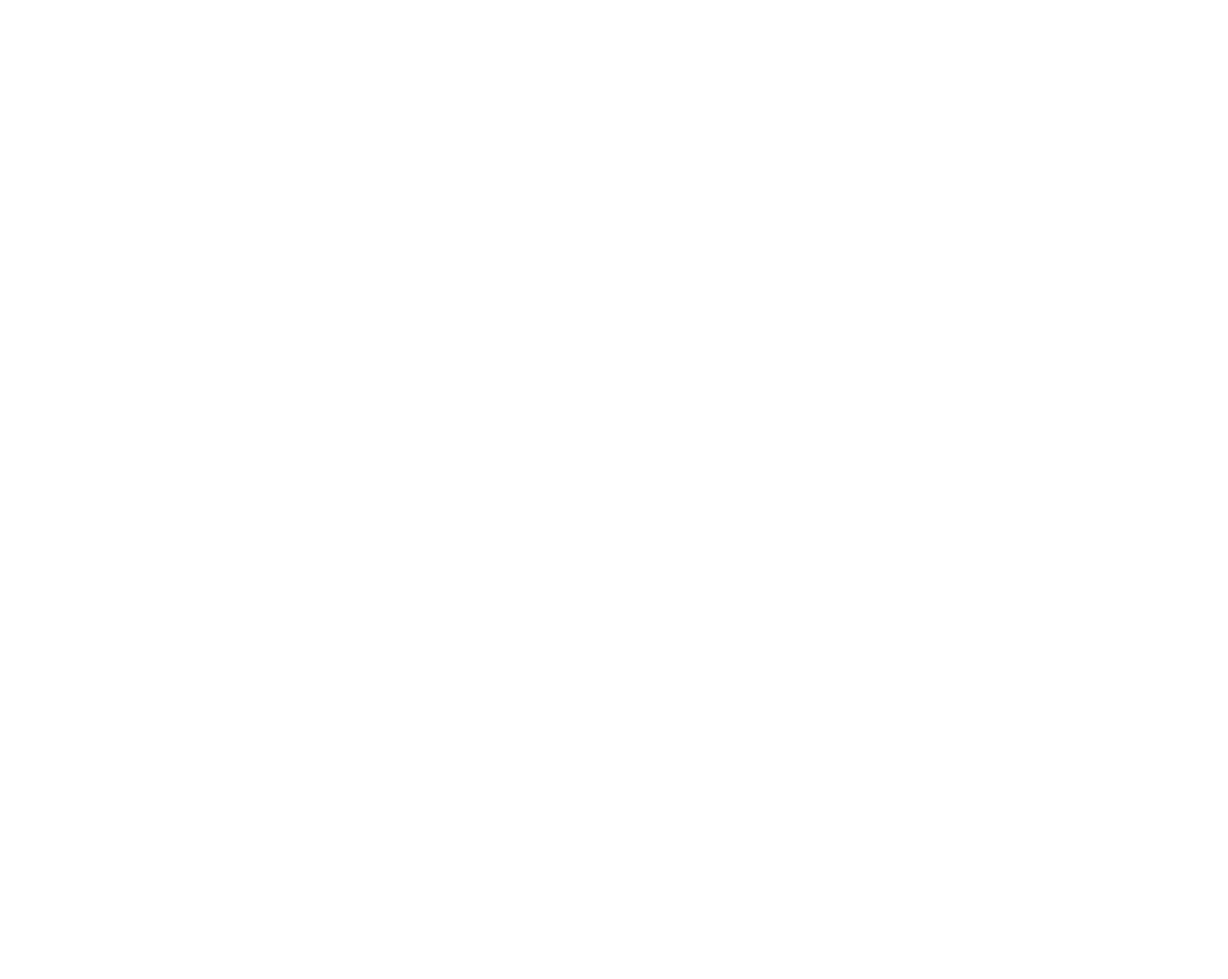
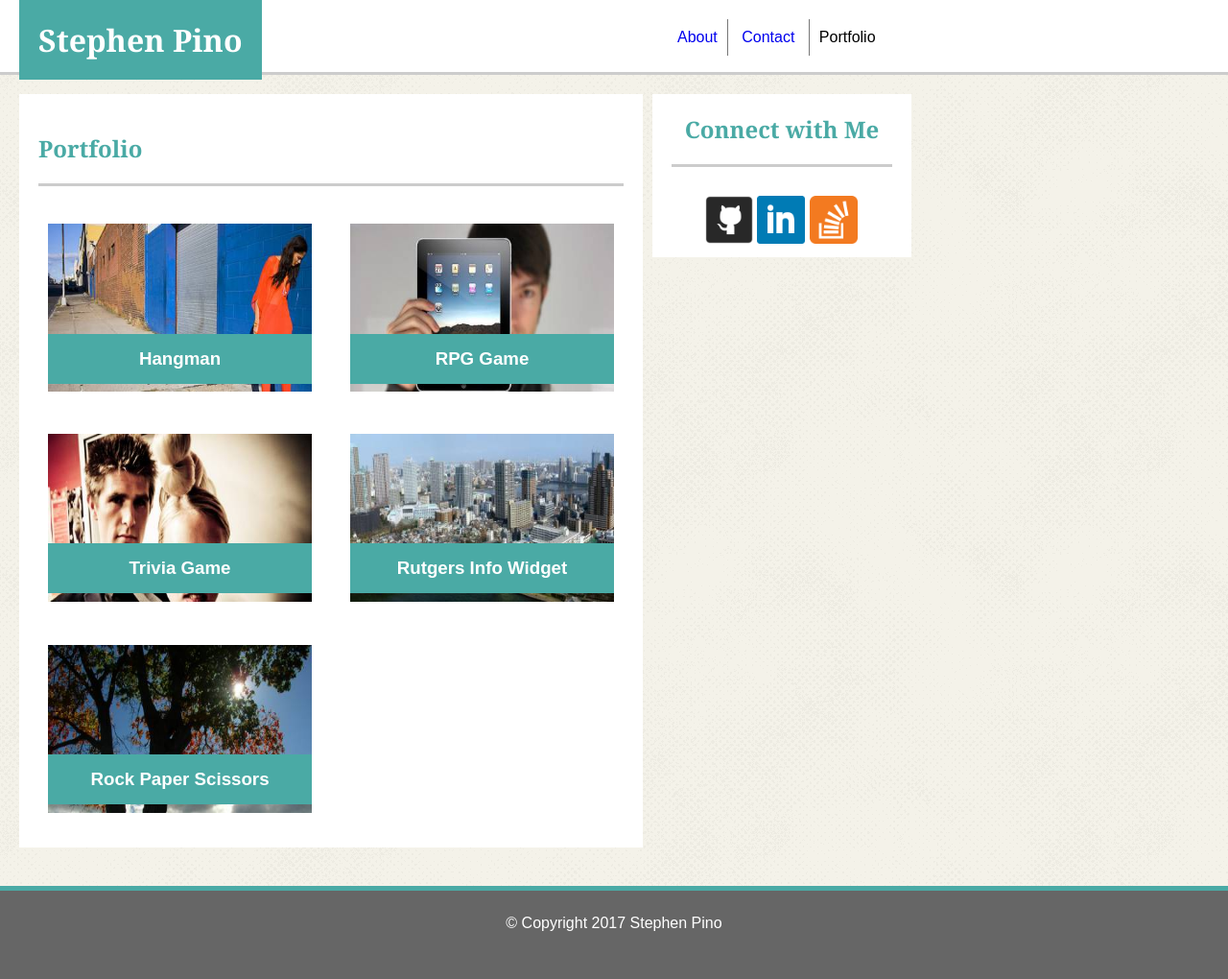
Before and after one commit to StephenPino/Basic-Portfolio, a PHP site: page /portfolio.html in a window 1280 px wide. Before the commit the page is empty. Shown: the whole page at 96% size. Before the commit the page ends 800 px from the top, so only its background shows below. Run offline with PHP 8.4, Linux system fonts and the light colour scheme.

Commit message:
updated style.css, contact.html, index.html, and portfolio.html

```diff
--- a/assets/css/style.css
+++ b/assets/css/style.css
@@ -2,6 +2,12 @@ body {
 	font-family: "Arial", "Helvetica Neue", "Helvetica", "sans-serif";
 	margin: 0;
 	padding: 0;
+	background-image: url(../images/background/halftone.png);
+	width: 100%;
+}
+
+header {
+	width: 100%;
 }
 
 h1 {
@@ -10,7 +16,7 @@ h1 {
 	color: #ffffff;
 	padding: 20px;
 	float:left;
-	margin-left: 150px;
+	margin-left: 20px;
 	margin-top: 0;
 }
 
@@ -19,6 +25,14 @@ h2 {
 	color: #4aaaa5;
 }
 
+h3 {
+	text-align: center;
+	background-color: #4aaaa5;
+	color: #ffffff;
+	padding: 15px;
+	position: relative;
+	top: 185px;
+}
 ul {
     margin:0px;
     list-style-type:none;
@@ -36,23 +50,52 @@ a {
 
 p {
 	color:#777777;
+	line-height: 150%;
+	margin: 10px;
+
+}
+
+.page-wrap {
+	width: 950px;
+}
+.portfolioImage {
+	width: 275px;
+	height: 175px;
+}
+
+#headerbar {
+	position: absolute;
+	top: 0;
+
 }
 
 #bioImage {
 	padding-left: 20px;
 	float: left;
+	padding-right: 20px;
+	padding-bottom: 20px;
 }
 
-#p1 {
+#contactMe {
 
+	padding: 20px 20px 20px 0;
+	border-bottom: 3px solid #cccccc;
+	margin-left: 20px;
+	margin-right: 20px;
+	margin-bottom: 30px;
 }
 
-#p2 {
+#portfolio-header {
+	padding: 20px 20px 20px 0;
+	border-bottom: 3px solid #cccccc;
+	margin-left: 20px;
+	margin-right: 20px;
+	margin-bottom: 30px;
 
 }
 
 #aboutMe {
-	padding: 20px;
+	padding: 20px 20px 20px 0;
 	border-bottom: 3px solid #cccccc;
 	margin-left: 20px;
 	margin-right: 20px;
@@ -78,20 +121,25 @@ p {
 
 #navbar {
 	float:right;
-	margin-right: 400px;
+	margin-right: 35px;
 	margin-top: 15px;
+	position: absolute;
+	right: -685px;
 }
 
-#mainContainer {
+.mainContainer {
 	clear: both;
 	float: left;
 	width: 650px;
 	height: 500px;
 	background-color: #ffffff;
-	margin-left: 150px;
-	margin-top: 35px;
-	overflow: auto;
-	margin-bottom: 50px;
+	margin-left: 20px;
+	margin-top: 20px;
+	margin-bottom: 40px;
+}
+
+#mainContainerPortfolio {
+	height: 785px;
 }
 
 #connectContainer {
@@ -99,8 +147,10 @@ p {
 	height: 170px;
 	background-color: #ffffff;
 	float: right;
-	margin-right: 400px;
-	margin-top: 35px;
+	margin-right: 0px;
+	margin-top: 20px;
+	position: relative;
+
 }
 
 #connectText {
@@ -133,8 +183,50 @@ p {
 
 }
 
+#hangman {
+	float:left;
+	position: relative;
+	bottom: 80px;
+	left: 30px;
+}
 
+#rpg {
+	float:left;
+	position: relative;
+	bottom: 80px;
+	left: 70px;
+}
 
+#trivia {
+	clear: both;
+	float: left;
+	position: relative;
+	bottom: 130px;
+	left: 30px;
+}
+
+#rutgers {
+	float: left;
+	position: relative;
+	bottom: 130px;
+	left: 70px;
+}
+
+#rock {
+	clear: both;
+	position: relative;
+	bottom: 160px;
+	left: 30px;
+}
+
+#rockpaperHeader {
+	position: relative;
+	right:335px;
+	margin-left: 335px;
+	margin-right: 40px;
+}
+
+}
 
 * {
 	margin: 0;
@@ -147,8 +239,10 @@ html, body {
 .page-wrap:after {
 	content: "";
 	display: block;
+
 }
 
 .footer, .page-wrap:after {
-	height: 50px;
+	height: 67px;
+
 }
--- a/portfolio.html
+++ b/portfolio.html
@@ -0,0 +1,70 @@
+<!DOCTYPE html>
+<html>
+<head>
+	<title>Stephen Pino | Portfolio</title>
+	<link rel="stylesheet" type="text/css" href="assets/css/style.css">
+</head>
+<body>
+<div id=headerContainer>
+</div>
+<div class="page-wrap">
+	<header>
+		<div id="headerbar">
+			<h1>Stephen Pino</h1>
+			<div id="navbar">
+				<ul>
+					<li id="rightBorder"><a href="index.html">About</a></li>
+					<li><a href="contact.html">Contact</a></li>
+					<li id="leftBorder">Portfolio</li>
+				</ul>
+			</div>
+		</div>
+	</header>
+	<div class="mainContainer" id="mainContainerPortfolio">
+		<section>
+			<h2 id="portfolio-header">Portfolio</h2>
+			<div id="portfolio-main">
+				<div id="hangman">
+					<h3>Hangman</h3>
+					<img class="portfolioImage" src="assets/images/portfolio/placehold1.jpg" alt="Hangman">
+				</div>
+				<div id="rpg">
+					<h3>RPG Game</h3>
+					<img class="portfolioImage" src="assets/images/portfolio/placehold2.jpg" alt="RPG Game">
+				</div>
+				<div id="trivia">
+					<h3>Trivia Game</h3>
+					<img class="portfolioImage" src="assets/images/portfolio/placehold3.jpg" alt="Trivia Game">
+				</div>
+				<div id="rutgers">
+					<h3>Rutgers Info Widget</h3>
+					<img class="portfolioImage" src="assets/images/portfolio/placehold4.jpg" alt="Rutgers Info Widget">
+				</div>
+				<div id="rock">
+					<h3 id="rockpaperHeader">Rock Paper Scissors</h3>
+					<img class="portfolioImage" src="assets/images/portfolio/placehold5.jpg" alt="Rock Paper Scissors">
+				</div>
+			</div>
+		</section>
+	</div>
+	<div id="connectContainer">
+		<h2 id="connectText">Connect with Me</h2>
+		<div id="logoContainer">
+		<a href="https://github.com/smp2543" target="blank">
+			<img class="icon" src="assets/images/icons/1484478400_29.png" alt="GitHub">
+		</a>
+		<a href="https://www.linkedin.com/in/stephen-pino-02376312b/" target="blank">
+			<img class="icon" src="assets/images/icons/1484478309_square-linkedin.png" alt="LinkedIn">
+		</a>
+		<a href="http://stackoverflow.com/users/7338789/smp2543" target="blank">
+			<img class="icon" src="assets/images/icons/1484478438_overflow.png" alt="StackOverflow">
+		</a>
+		</div>
+	</div>
+</div>
+<div class="footer">
+	&#169; Copyright 2017 Stephen Pino
+</div>
+
+</body>
+</html>
```
Also changed, not shown: contact.html (+50 -0 lines), index.html (+12 -10 lines).
